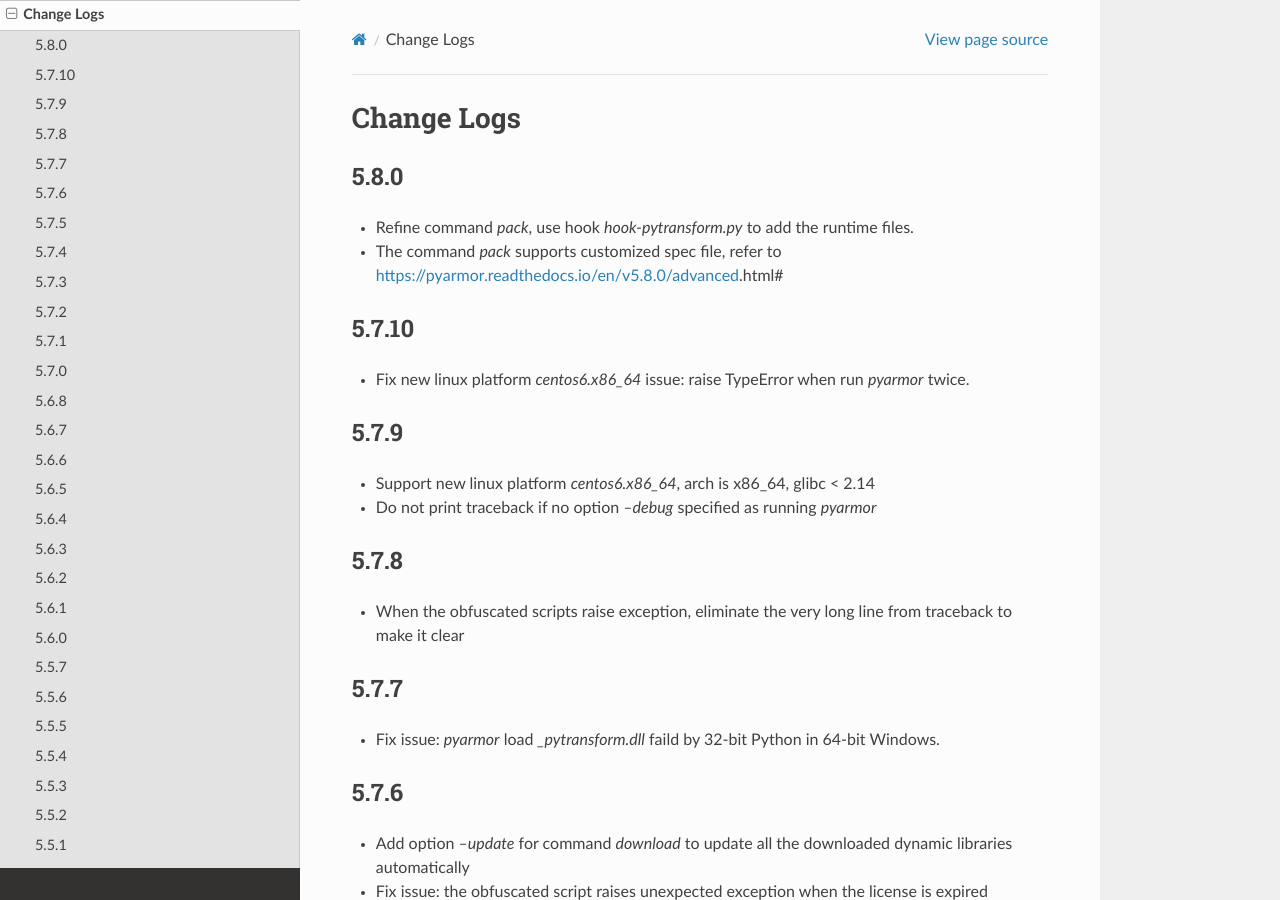
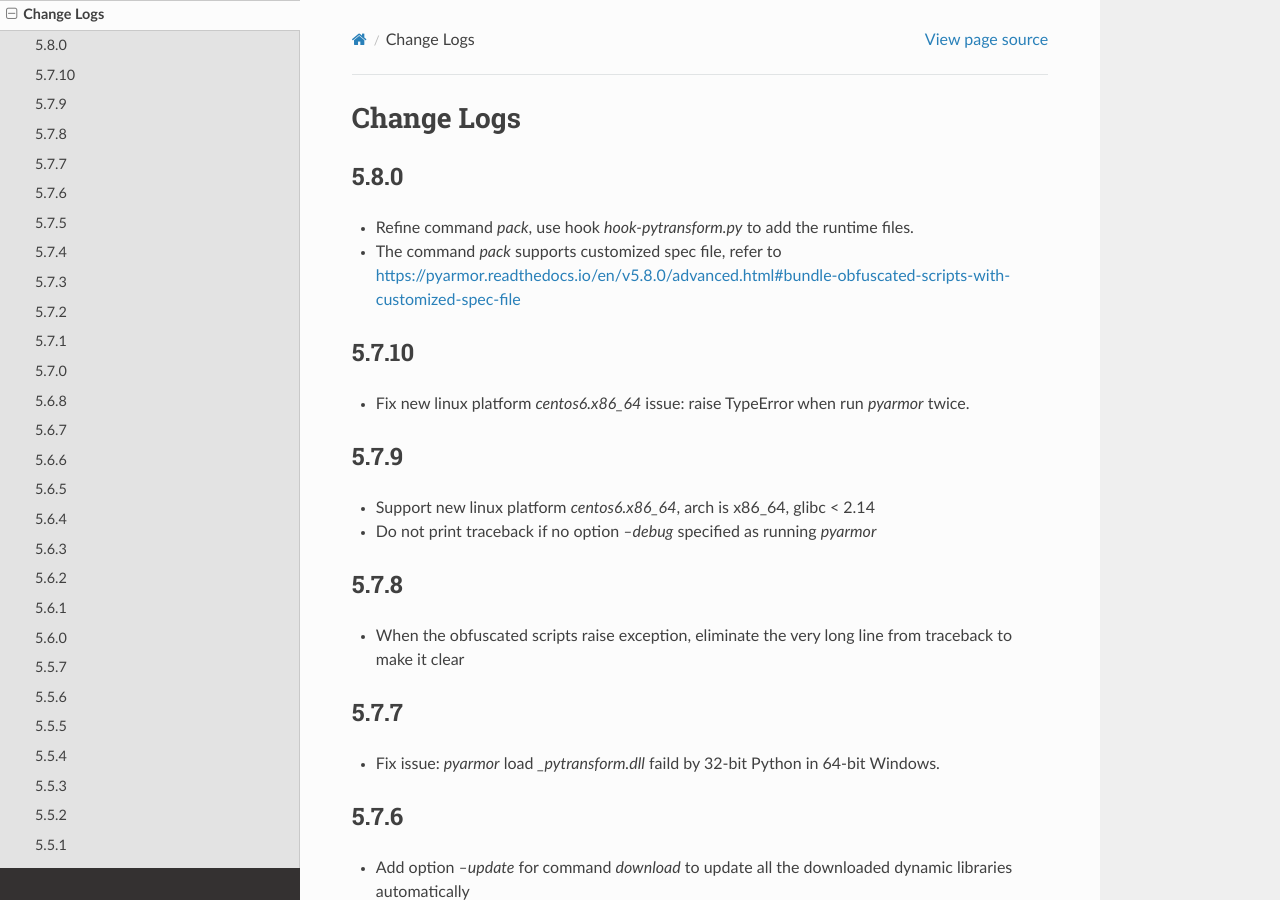
Before and after one commit to dashingsoft/pyarmor, a Sphinx documentation site: the page built from docs/change-logs.rst, in a window 1280 px wide and 900 px high. Built offline with Sphinx 7.4.7 and the Read the Docs theme 2.0.0, drawn with Linux system fonts in a browser that asks for light colours; some of the changed lines change nothing that is shown.

Commit message:
Fix link error

```diff
--- a/docs/change-logs.rst
+++ b/docs/change-logs.rst
@@ -7,7 +7,7 @@
 -----
 * Refine command `pack`, use hook `hook-pytransform.py` to add the runtime files.
 * The command `pack` supports customized spec file, refer to
-  https://pyarmor.readthedocs.io/en/v5.8.0/advanced.html#
+  https://pyarmor.readthedocs.io/en/v5.8.0/advanced.html#bundle-obfuscated-scripts-with-customized-spec-file
 
 5.7.10
 ------
```
